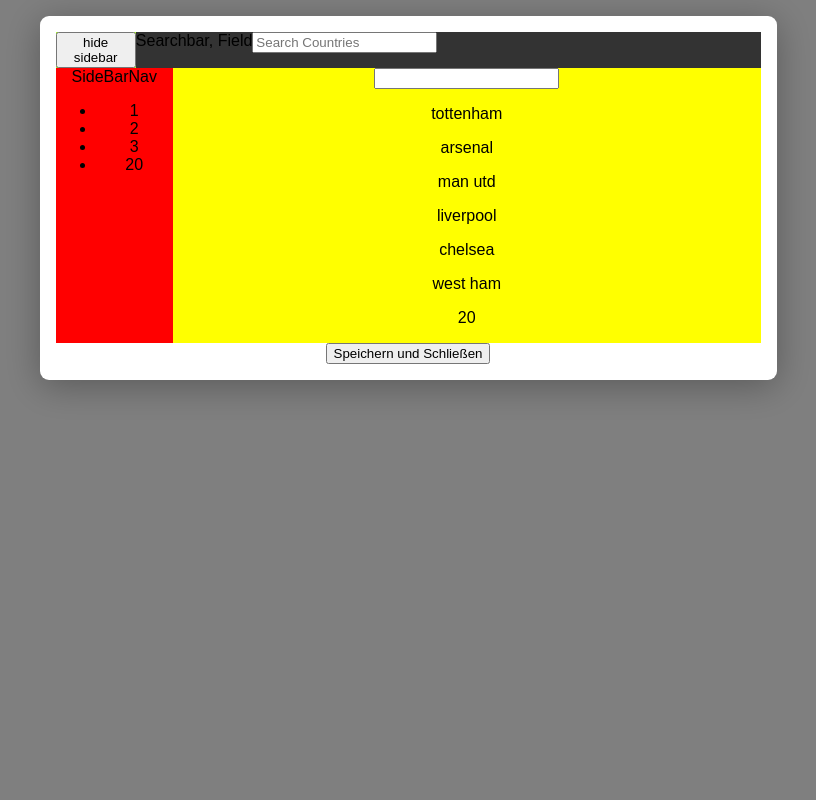
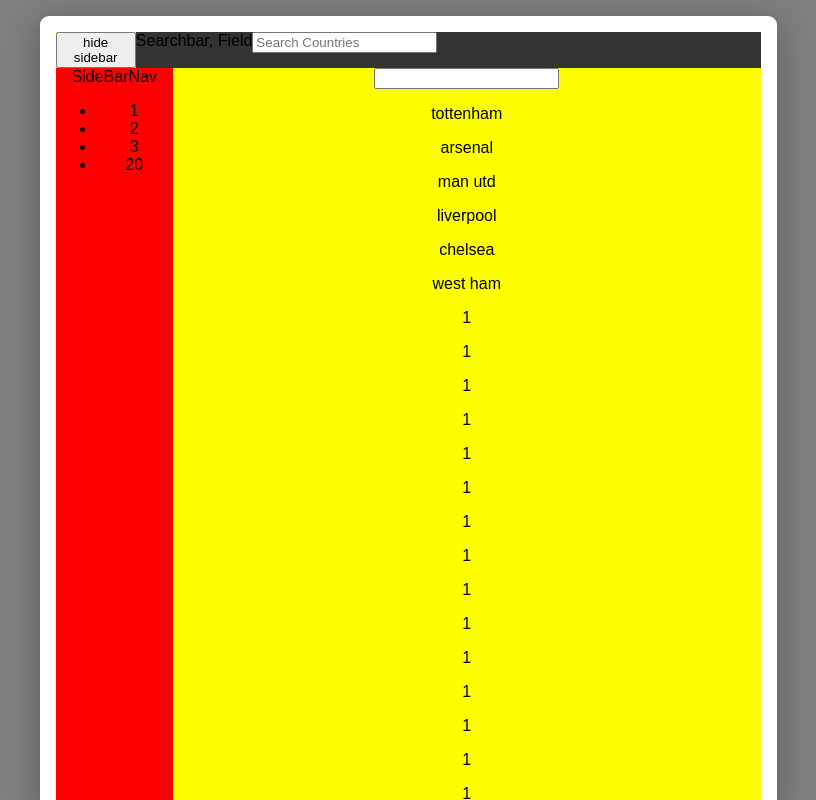
Before and after one commit to de24world/react-sidebar-searchbar, a React (Create React App) app: page / in a window 1280 px wide. Shown: the whole page, without its empty margins (232-1048 px from the left). Built offline with nearby package versions, Linux system fonts and the light colour scheme.

Commit message:
add many test

```diff
--- a/package.json
+++ b/package.json
@@ -11,7 +11,8 @@
     "prop-types": "15.7.2",
     "react": "17.0.1",
     "react-dom": "17.0.1",
-    "react-scripts": "4.0.0"
+    "react-scripts": "4.0.0",
+    "react-scroll": "1.8.1"
   },
   "devDependencies": {
     "typescript": "4.1.3"
--- a/src/ThirdLayer/Content/Content.jsx
+++ b/src/ThirdLayer/Content/Content.jsx
@@ -35,7 +35,43 @@
       {teams.map((team) => (
         <p>{team}</p>
       ))}
+      <p>1</p>
+      <p>1</p>
+      <p>1</p>
+      <p>1</p>
+      <p>1</p>
+      <p>1</p>
+      <p>1</p>
+      <p>1</p>
+      <p>1</p>
+      <p>1</p>
+      <p>1</p>
+      <p>1</p>
+      <p>1</p>
+      <p>1</p>
+      <p>1</p>
+      <p>1</p>
       <p ref={ref}>20</p>
+      <p>1</p>
+      <p>1</p>
+      <p>1</p>
+      <p>1</p>
+      <p>1</p>
+      <p>1</p>
+      <p>1</p>
+      <p>1</p>
+      <p>1</p>
+      <p>1</p>
+      <p>1</p>
+      <p>1</p>
+      <p>1</p>
+      <p>1</p>
+      <p>1</p>
+      <p>1</p>
+      <p>1</p>
+      <p>1</p>
+      <p>1</p>
+      <p>1</p>
     </div>
   );
 };
--- a/src/ThirdLayer/ThirdLayer.jsx
+++ b/src/ThirdLayer/ThirdLayer.jsx
@@ -18,7 +18,7 @@
     e.preventDefault(
       refAbout.current.scrollIntoView({
         behavior: "smooth",
-        block: "center",
+        block: "start",
         inline: "nearest"
       })
     );
```
